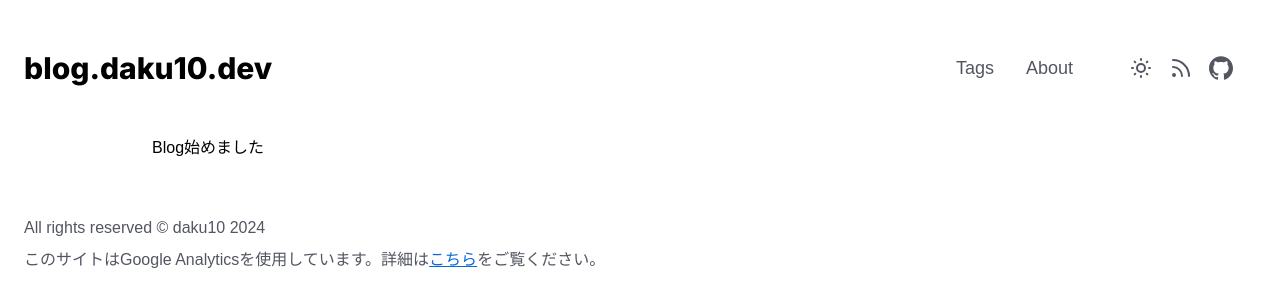
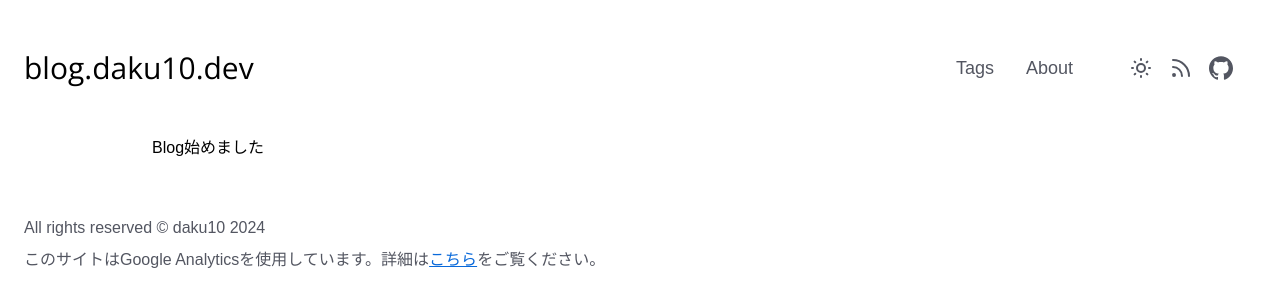
Before and after one commit to daku10/blog.daku10.dev, a Next.js app: page / in a window 1280 px wide. Shown: the top 306 px of the page. Built offline with nearby package versions, Linux system fonts and the light colour scheme.

Commit message:
change title font

```diff
--- a/src/app/_components/Header.tsx
+++ b/src/app/_components/Header.tsx
@@ -1,10 +1,10 @@
 import { Link } from "@/components/Link";
 import { ThemeToggleButton } from "./ThemeToggleButton";
-import { Inter } from "next/font/google";
+import { Open_Sans } from "next/font/google";
 import { Navigation } from "./Navigation";
 import { Icon } from "@/components/Icon";
 
-const inter = Inter({ subsets: ["latin"] });
+const titleFont = Open_Sans({ subsets: ["latin"], weight: ["400"] });
 
 export const Header = () => {
   return (
@@ -12,7 +12,7 @@ export const Header = () => {
       <div className="flex items-center justify-between">
         <Link
           href="/"
-          className={`${inter.className} text-3xl font-extrabold antialiased`}
+          className={`${titleFont.className} text-3xl font-semibold antialiased`}
         >
           blog.daku10.dev
         </Link>
```
